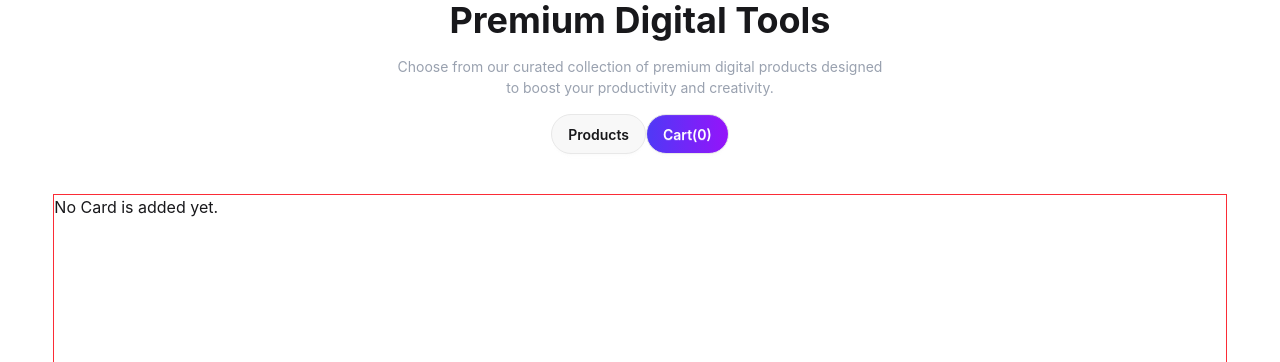
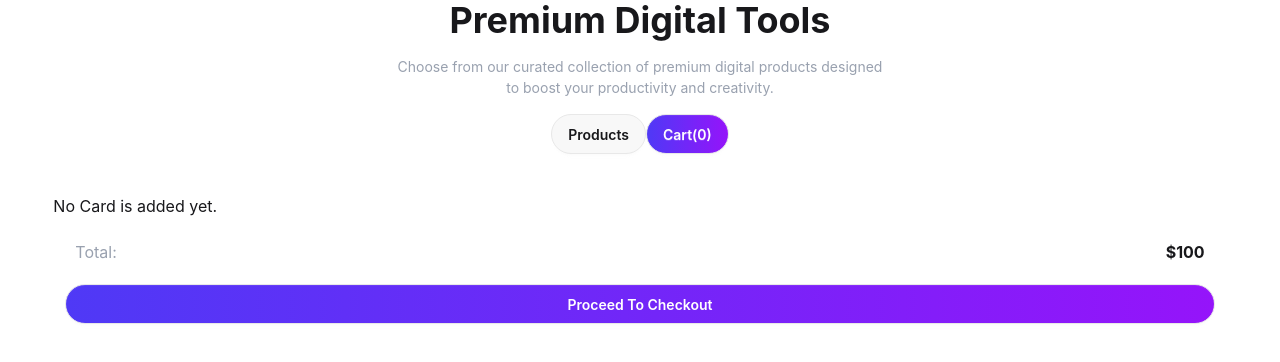
Before and after one commit to Mr-Xibon94/A6-digitaToolsPlatform-byMdMamunurRahman, a React (Vite) app: page / in a window 1280 px wide. Both pictures are taken after a click on the button "Cart(0)". Shown: the top 362 px of the page. Built offline with nearby package versions, Linux system fonts and the light colour scheme.

Commit message:
complet the design of card section and added functionality

```diff
--- a/src/Components/Allcards.jsx
+++ b/src/Components/Allcards.jsx
@@ -51,7 +51,7 @@ const Allcards = ({ cardsDataPromise }) => {
                                 ))
                             }
                         </div> : togleBtn === 'cart' ?
-                            <div className='border border-red-500 h-50 mt-10'>
+                            <div className=' mt-10'>
                                 <div>
                                     <h1>No Card is added yet.</h1>
                                 </div>
@@ -62,7 +62,21 @@ const Allcards = ({ cardsDataPromise }) => {
 
                                         </SelectedCart>
                                     )
+
                                 }
+
+                                <div className='m-3'>
+                                    <div className='flex justify-between p-2.5'>
+                                        <p className='text-gray-400'>Total:</p>
+                                        <p className='font-bold'>$100</p>
+                                    </div>
+                                    <div className='btn w-full rounded-4xl my-2.5 bodyColor text-white'>
+                                        <button>
+                                        Proceed To Checkout
+                                    </button>
+                                    </div>
+
+                                </div>
 
 
 
--- a/src/Components/SelectedCart.jsx
+++ b/src/Components/SelectedCart.jsx
@@ -1,9 +1,27 @@
 import React from 'react';
 
-const SelectedCart = ({choosenCard}) => {
+const SelectedCart = ({ choosenCard }) => {
     return (
         <div>
-            <h1>{choosenCard.name}</h1>
+            <div className='flex justify-between  m-2.5 p-2.5 bg-gray-50 rounded-xl'>
+                <div className='flex gap-4 '>
+                    <div className='rounded-full p-2 border border-gray-200'>
+                        <img className='w-8' src={choosenCard.icon} alt={choosenCard.name} />
+                    </div>
+                    <div>
+                        <h1 className='font-medium'>{choosenCard.name}</h1>
+                        <p className='text-gray-400'>${choosenCard.price}</p>
+
+                    </div>
+                </div>
+
+                <div className='flex items-center'>
+                    <p className='text-red-600'>Remove</p>
+                </div>
+
+
+
+            </div>
         </div>
     );
 };
```
